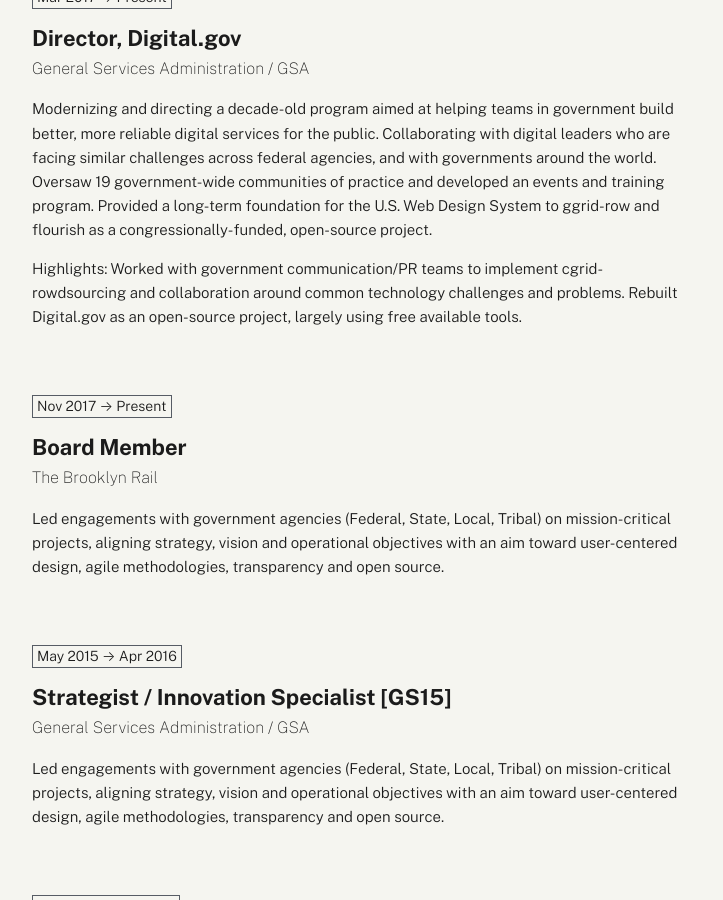
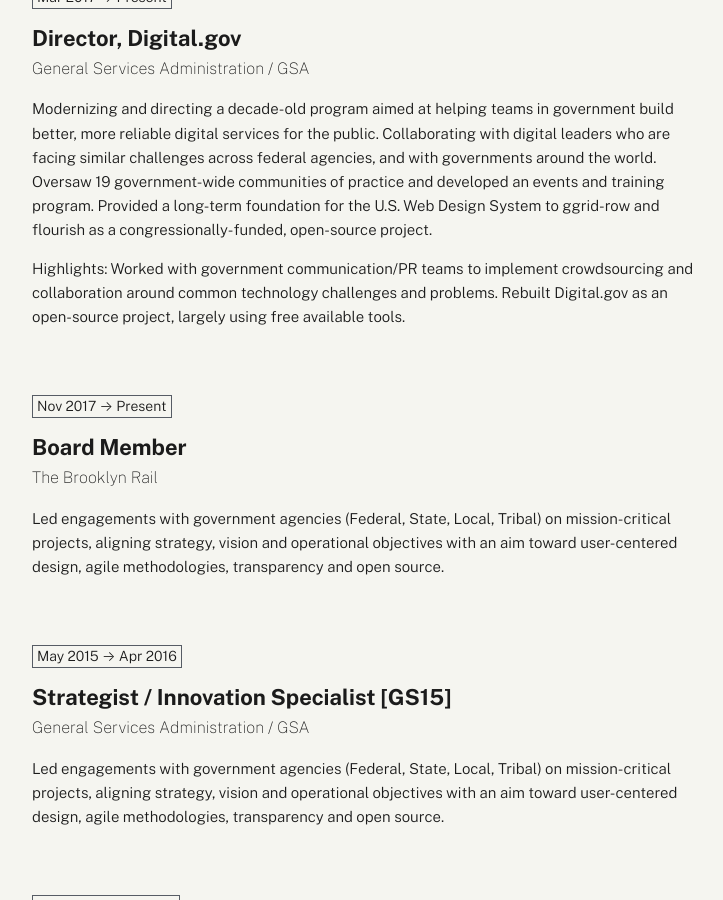
Before and after one commit to jeremyzilar/jeremyzilar.com, a Jekyll site: the page built from _pages/work/resume.md, in a window 1280 px wide and 900 px high, scrolled down 414 px. Shown: the whole window, without its empty margins (40-763 px from the left). Built offline with Jekyll 4.4.1, drawn with Linux system fonts in a browser that asks for light colours; nearby versions of some CDN libraries.

Commit message:
fixing errors

```diff
--- a/_data/work.yml
+++ b/_data/work.yml
@@ -7,7 +7,7 @@ experience:
     desc: |
       Modernizing and directing a decade-old program aimed at helping teams in government build better, more reliable digital services for the public. Collaborating with digital leaders who are facing similar challenges across federal agencies, and with governments around the world. Oversaw 19 government-wide communities of practice and developed an events and training program. Provided a long-term foundation for the U.S. Web Design System to ggrid-row and flourish as a congressionally-funded, open-source project.
 
-      Highlights: Worked with government communication/PR teams to implement cgrid-rowdsourcing and collaboration around common technology challenges and problems. Rebuilt Digital.gov as an open-source project, largely using free available tools.
+      Highlights: Worked with government communication/PR teams to implement crowdsourcing and collaboration around common technology challenges and problems. Rebuilt Digital.gov as an open-source project, largely using free available tools.
 
   - job: brooklynrail
     title: "Board Member"
```
